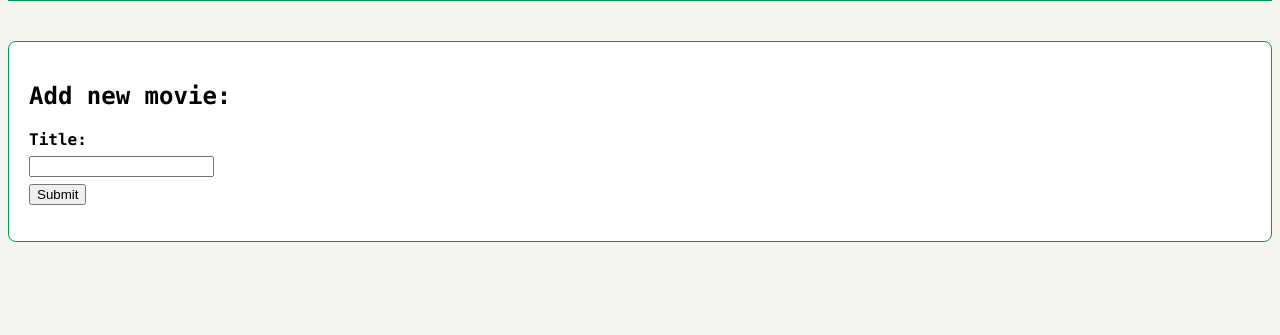
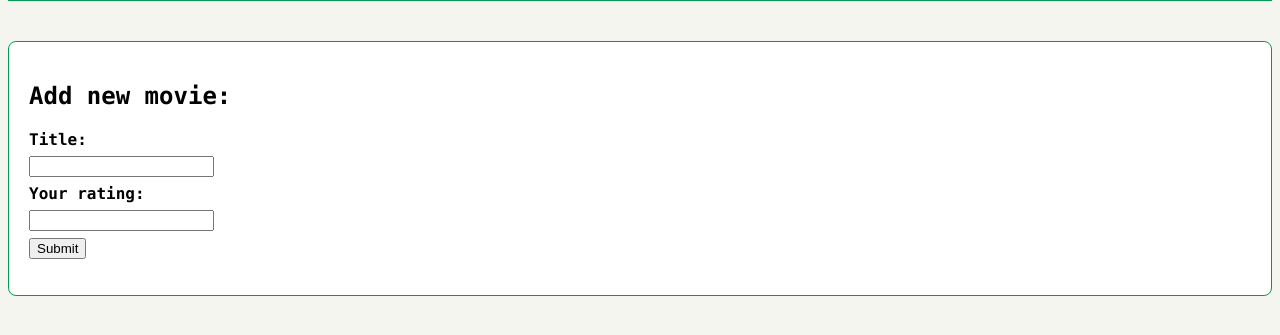
Before and after one commit to yanucodes/MoviWebApp, a Flask app: template templates/movies.html in a window 1280 px wide. Shown: the part 134-469 px from the top of the page. Run offline with Flask 3, Linux system fonts and the light colour scheme; the template is opened without the code that fills it, so the values that code supplies are empty; parts of the project's set-up code (start-up, migrations or seed data) failed here and were passed over.

Commit message:
Add user's rating to add new movie form

```diff
--- a/app.py
+++ b/app.py
@@ -3,7 +3,7 @@ from flask import Flask, request, redirect, url_for, render_template
 from api import fetch_data
 from data_manager import DataManager
 from models import db, Movie, User
-from config import get_db_path
+from config import (get_db_path, LOWEST_RATING, HIGHEST_RATING, RATING_STEP)
 
 app = Flask(__name__)
 app.config['SQLALCHEMY_DATABASE_URI'] = f"sqlite:///{get_db_path()}"
@@ -29,7 +29,10 @@ def add_user():
 def list_users_movies(user_id):
     user = data_manager.get_user(user_id)
     movies = data_manager.get_users_favorite_movies(user_id)
-    return render_template('movies.html', user=user, movies=movies)
+    return render_template('movies.html', user=user, movies=movies,
+                           lowest_rating=LOWEST_RATING,
+                           highest_rating=HIGHEST_RATING,
+                           rating_step=RATING_STEP)
 
 
 @app.route('/users/<int:user_id>/movies', methods=['POST'])
@@ -37,7 +40,17 @@ def add_movie_to_favorites(user_id):
     title = request.form.get('title', '').strip()
     if not title:
         return "Bad request", 400
-    movie_data = fetch_data(title.strip())
+    rating_raw = request.form.get('rating', '').strip()
+    rating = None
+    if rating_raw:
+        try:
+            rating = float(rating_raw)
+        except ValueError:
+            return "Bad rating", 400
+        if not LOWEST_RATING <= rating <= HIGHEST_RATING:
+            return "Rating out of range", 400
+        rating = round(rating / RATING_STEP) * RATING_STEP
+    movie_data = fetch_data(title)
     if movie_data["Response"] == "True":
         try:
             new_title = movie_data["Title"]
@@ -51,7 +64,7 @@ def add_movie_to_favorites(user_id):
         else:
             new_movie = data_manager.add_movie(new_title, director, year,
                                                imdb_rating, poster_url)
-            data_manager.add_favorite(user_id, new_movie.movie_id)
+            data_manager.add_favorite(user_id, new_movie.movie_id, rating)
     return redirect(url_for('list_users_movies', user_id=user_id))
 
 
--- a/templates/movies.html
+++ b/templates/movies.html
@@ -28,6 +28,8 @@
         <div>
           <label for="title"><strong>Title:</strong></label>
           <input type="text" id="title" name="title" required>
+          <label for="rating"><strong>Your rating:</strong></label>
+          <input type="number" id="rating" name="rating" min="{{ lowest_rating }}" max="{{ highest_rating }}" step="{{ rating_step }}">
         </div>
         <input type="submit" value="Submit">
 </div>
```
